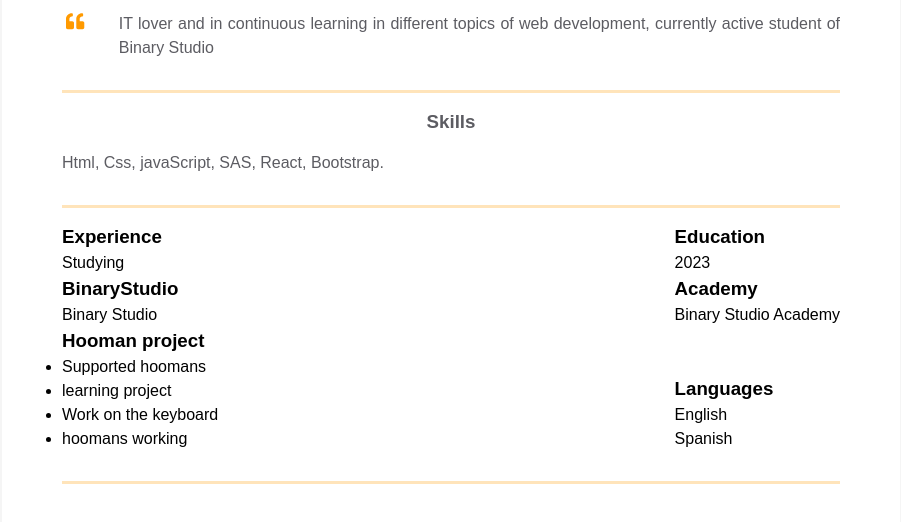
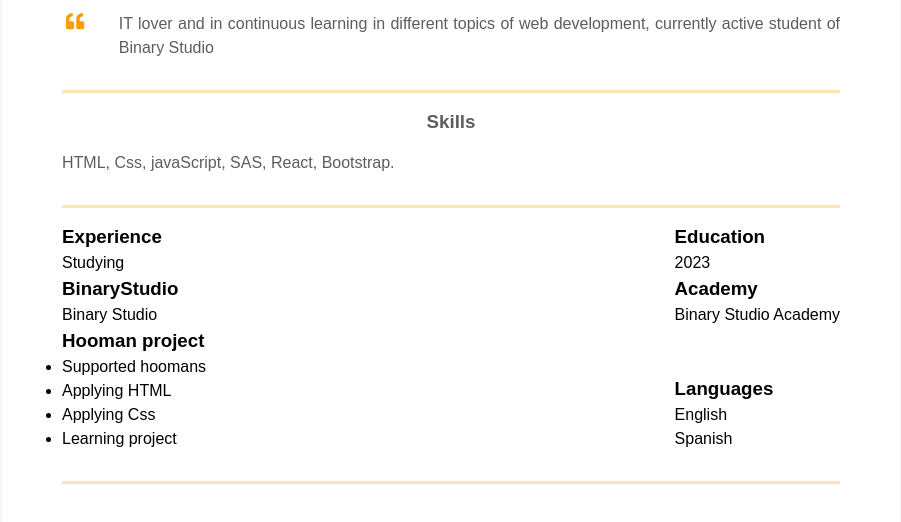
Before and after one commit to lybauber/homepage, a plain HTML site: page index.html in a window 1280 px wide. Shown: the part 338-860 px from the top of the page, without its empty margins (189-1090 px from the left). Drawn offline with Linux system fonts and the light colour scheme.

Commit message:
added personal info

```diff
--- a/index.html
+++ b/index.html
@@ -96,7 +96,7 @@
                 <div class="resume__block">
                   <div class="skills">
                     <h3 class="skills__header">Skills</h3>
-                    <p class="skills__text">Html, Css, javaScript, SAS, React, Bootstrap.</p>
+                    <p class="skills__text">HTML, Css, javaScript, SAS, React, Bootstrap.</p>
                   </div>
                 </div>
               </div>
@@ -116,9 +116,9 @@
                                 <h3 class="experiences__company-project-name">Hooman project</h3>
                                 <ul class="experiences__company-project-responsibilities">
                                 <li>Supported hoomans</li>
-                                <li>learning project</li>
-                                <li>Work on the keyboard</li>
-                                <li>hoomans working</li>
+                                <li>Applying HTML</li>
+                                <li>Applying Css</li>
+                                <li>Learning project</li>
                                 </ul>
                             </div>
                             </div>
```
